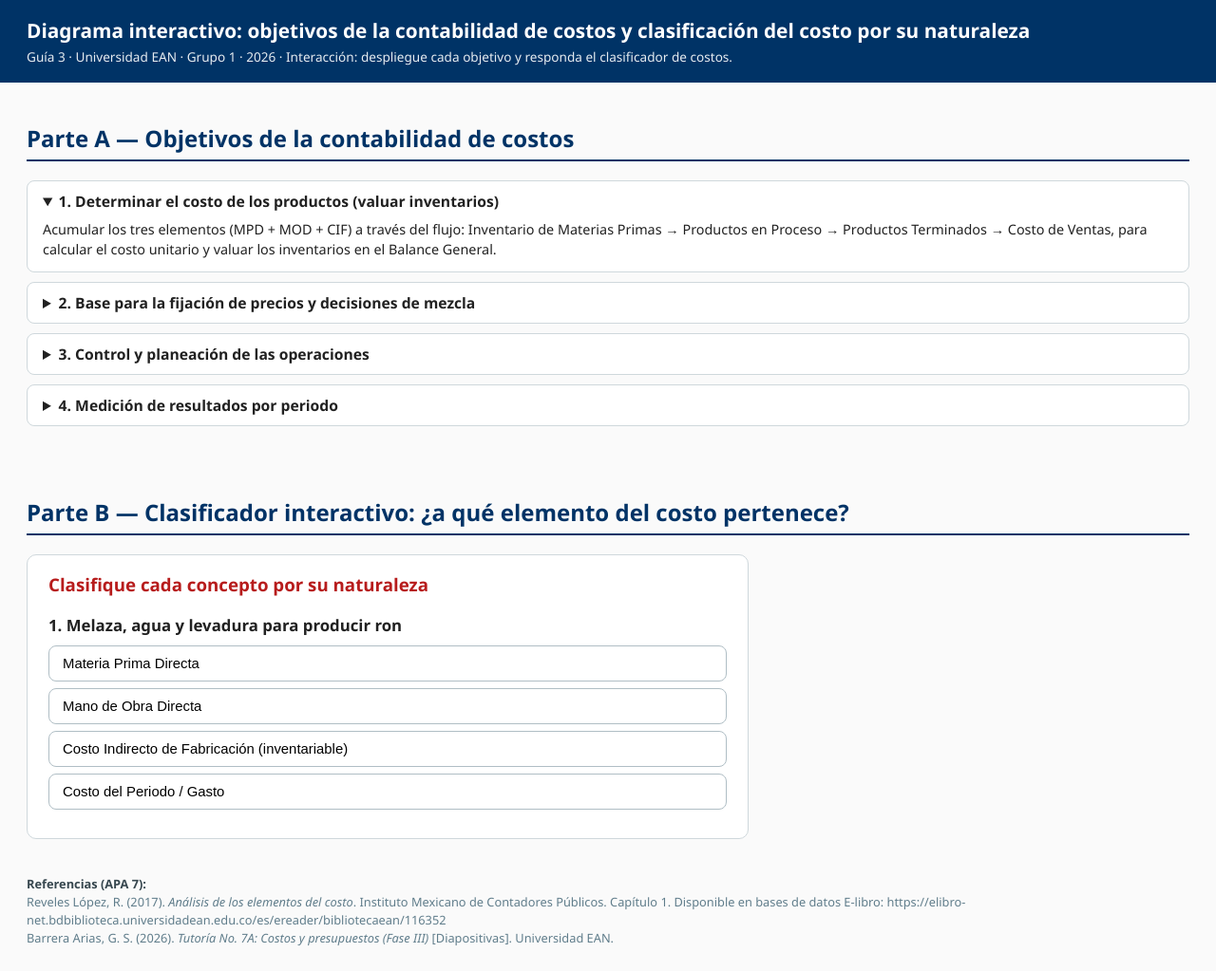
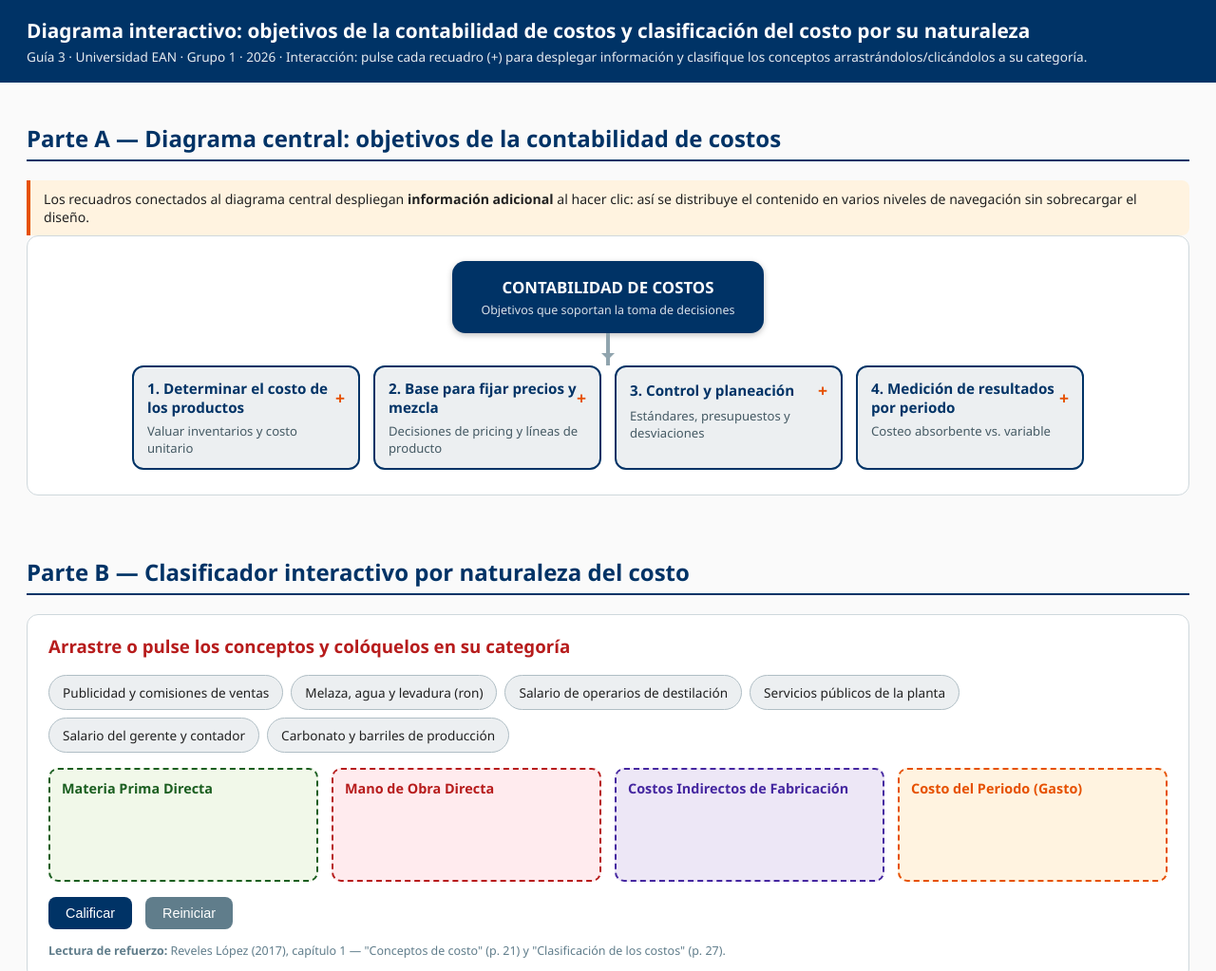
Before and after one commit to andreslopezco/guia3-productos, a plain HTML site: page e2-diagrama-interactivo.html in a window 1280 px wide. Shown: the top 1023 px of the page at 95% size. Drawn offline with Linux system fonts and the light colour scheme.

Commit message:
E2: diagrama interactivo con nodos desplegables y clasificador drag&drop (pautas Genially)

```diff
--- a/e2-diagrama-interactivo.html
+++ b/e2-diagrama-interactivo.html
@@ -13,20 +13,47 @@
   header p { margin:4px 0 0; font-size:.85rem; opacity:.9; }
   .seccion { padding:22px 28px; }
   .seccion h2 { color:var(--azul); border-bottom:2px solid var(--azul); padding-bottom:6px; }
-  /* Objetivos: acordeón */
-  details.obj { background:#fff; border:1px solid #cfd8dc; border-radius:8px; margin:10px 0; padding:10px 16px; }
-  details.obj summary { font-weight:600; cursor:pointer; font-size:.98rem; }
-  details.obj p { margin:8px 0 2px; font-size:.9rem; line-height:1.5; }
-  /* Clasificador: quiz de clasificación por naturaleza */
-  .quiz { background:#fff; border:1px solid #cfd8dc; border-radius:10px; padding:18px 22px; max-width:760px; }
-  .quiz h3 { margin-top:0; color:var(--rojo); }
-  .concepto { font-size:1.05rem; font-weight:600; margin:14px 0 10px; }
-  .opciones button { display:block; width:100%; text-align:left; margin:7px 0; padding:10px 14px; border-radius:8px; border:1px solid #b0bec5; background:#fff; cursor:pointer; font-size:.93rem; }
-  .opciones button:hover { background:#eceff1; }
-  .correcto { background:#e8f5e9 !important; border-color:var(--verde) !important; }
-  .incorrecto { background:#ffebee !important; border-color:var(--rojo) !important; }
-  .resultado { margin-top:12px; font-weight:600; }
-  .siguiente { margin-top:12px; padding:8px 16px; background:var(--azul); color:#fff; border:none; border-radius:6px; cursor:pointer; }
+  .aviso { background:#fff3e0; border-left:4px solid var(--ambar); padding:10px 14px; border-radius:0 8px 8px 0; font-size:.88rem; }
+
+  /* ===== Parte A: diagrama central + nodos conectados ===== */
+  .diagrama { background:#fff; border:1px solid #cfd8dc; border-radius:12px; padding:26px 20px; display:flex; flex-direction:column; align-items:center; gap:0; }
+  .nodo-central { background:var(--azul); color:#fff; border-radius:14px; padding:16px 30px; text-align:center; font-weight:700; font-size:1.05rem; max-width:520px; box-shadow:0 2px 6px rgba(0,0,0,.25); }
+  .nodo-central small { display:block; font-weight:400; font-size:.78rem; opacity:.85; margin-top:4px; }
+  .conector { width:4px; height:34px; background:#90a4ae; position:relative; }
+  .conector::after { content:''; position:absolute; bottom:-1px; left:-5px; border:7px solid transparent; border-top-color:#90a4ae; }
+  .nodos { display:flex; flex-wrap:wrap; gap:14px; justify-content:center; max-width:1100px; }
+  .nodo { width:240px; background:#eceff1; border:2px solid var(--azul); border-radius:12px; padding:12px 14px; cursor:pointer; transition:.15s; position:relative; }
+  .nodo:hover { transform:translateY(-3px); box-shadow:0 4px 10px rgba(0,0,0,.15); }
+  .nodo h3 { margin:0 0 6px; font-size:.95rem; color:var(--azul); display:flex; align-items:center; justify-content:space-between; }
+  .nodo h3 .plus { font-size:1.1rem; color:var(--ambar); }
+  .nodo p { margin:0; font-size:.82rem; color:#455a64; }
+  .nodo .detalle { max-height:0; overflow:hidden; transition:max-height .3s ease; }
+  .nodo.abierto .detalle { max-height:320px; }
+  .nodo.abierto .plus { transform:rotate(45deg); }
+  .detalle-inner { padding-top:10px; margin-top:10px; border-top:1px dashed #b0bec5; font-size:.82rem; line-height:1.5; color:#37474f; }
+  .detalle-inner em { display:block; margin-top:6px; font-size:.75rem; color:#607d8b; }
+
+  /* ===== Parte B: clasificador visual de conceptos ===== */
+  .clasificador { background:#fff; border:1px solid #cfd8dc; border-radius:12px; padding:20px 22px; }
+  .clasificador h3 { margin-top:0; color:var(--rojo); }
+  .tablero { display:grid; grid-template-columns:repeat(auto-fit,minmax(210px,1fr)); gap:14px; margin-bottom:16px; }
+  .conceptos { display:flex; flex-wrap:wrap; gap:8px; margin-bottom:16px; min-height:40px; }
+  .tarjeta { padding:8px 14px; background:#eceff1; border:1px solid #b0bec5; border-radius:20px; font-size:.85rem; cursor:pointer; user-select:none; transition:.15s; }
+  .tarjeta:hover { background:#e3f2fd; border-color:#64b5f6; }
+  .tarjeta.asignada { opacity:.35; pointer-events:none; text-decoration:line-through; }
+  .zona { border:2px dashed #b0bec5; border-radius:10px; padding:10px 12px; min-height:120px; background:#fafafa; }
+  .zona h4 { margin:0 0 8px; font-size:.9rem; }
+  .zona.verde { border-color:var(--verde); background:#f1f8e9; } .zona.verde h4 { color:var(--verde); }
+  .zona.rojo { border-color:var(--rojo); background:#ffebee; } .zona.rojo h4 { color:var(--rojo); }
+  .zona.ambar { border-color:var(--ambar); background:#fff3e0; } .zona.ambar h4 { color:var(--ambar); }
+  .zona .asignado { display:inline-block; margin:3px 3px; padding:4px 10px; border-radius:14px; background:#fff; border:1px solid #90a4ae; font-size:.8rem; cursor:pointer; }
+  .zona .asignado:hover { background:#ffebee; border-color:var(--rojo); }
+  .barra-resultado { display:flex; align-items:center; gap:14px; margin-top:8px; }
+  button.accion { padding:9px 18px; background:var(--azul); color:#fff; border:none; border-radius:8px; cursor:pointer; font-size:.9rem; }
+  button.accion.sec { background:#607d8b; }
+  #veredicto { font-weight:600; }
+  .leyenda { margin-top:14px; font-size:.78rem; color:#607d8b; line-height:1.5; }
+
   footer { padding:16px 28px; font-size:.8rem; color:#607d8b; line-height:1.5; }
   footer strong { color:#37474f; }
 </style>
@@ -34,38 +61,61 @@
 <body>
 <header>
   <h1>Diagrama interactivo: objetivos de la contabilidad de costos y clasificación del costo por su naturaleza</h1>
-  <p>Guía 3 · Universidad EAN · Grupo 1 · 2026 · Interacción: despliegue cada objetivo y responda el clasificador de costos.</p>
+  <p>Guía 3 · Universidad EAN · Grupo 1 · 2026 · Interacción: pulse cada recuadro (+) para desplegar información y clasifique los conceptos arrastrándolos/clicándolos a su categoría.</p>
 </header>
 
 <div class="seccion">
-  <h2>Parte A — Objetivos de la contabilidad de costos</h2>
-
-  <details class="obj" open>
-    <summary>1. Determinar el costo de los productos (valuar inventarios)</summary>
-    <p>Acumular los tres elementos (MPD + MOD + CIF) a través del flujo: Inventario de Materias Primas → Productos en Proceso → Productos Terminados → Costo de Ventas, para calcular el costo unitario y valuar los inventarios en el Balance General.</p>
-  </details>
-  <details class="obj">
-    <summary>2. Base para la fijación de precios y decisiones de mezcla</summary>
-    <p>El costo unitario y el margen de contribución permiten fijar precios de venta, aceptar o rechazar órdenes especiales y decidir qué líneas de producto mantener, potenciar o eliminar.</p>
-  </details>
-  <details class="obj">
-    <summary>3. Control y planeación de las operaciones</summary>
-    <p>Los costos estándar y los presupuestos (Mendoza Roca, 2017) permiten comparar lo real contra lo planeado, detectar desviaciones y aplicar medidas correctivas en cada centro de responsabilidad.</p>
-  </details>
-  <details class="obj">
-    <summary>4. Medición de resultados por periodo</summary>
-    <p>Separar costos de producto (inventariables) de costos del periodo (expensados de inmediato) hace posible preparar el Estado de Resultados tanto por costeo total (absorbente) como por costeo variable.</p>
-  </details>
+  <h2>Parte A — Diagrama central: objetivos de la contabilidad de costos</h2>
+  <div class="aviso">Los recuadros conectados al diagrama central despliegan <strong>información adicional</strong> al hacer clic: así se distribuye el contenido en varios niveles de navegación sin sobrecargar el diseño.</div>
+  <div class="diagrama">
+    <div class="nodo-central">CONTABILIDAD DE COSTOS<small>Objetivos que soportan la toma de decisiones</small></div>
+    <div class="conector"></div>
+    <div class="nodos">
+      <div class="nodo" onclick="toggle(this)">
+        <h3>1. Determinar el costo de los productos <span class="plus">+</span></h3>
+        <p>Valuar inventarios y costo unitario</p>
+        <div class="detalle"><div class="detalle-inner">Acumula los tres elementos del costo —materias primas directas (MPD), mano de obra directa (MOD) y costos indirectos de fabricación (CIF)— a través del flujo: Inventario de Materias Primas → Productos en Proceso → Productos Terminados → Costo de Ventas. Con ello calcula el costo unitario y valúa los inventarios del Balance General.
+          <em>Reveles López (2017, cap. 1)</em></div></div>
+      </div>
+      <div class="nodo" onclick="toggle(this)">
+        <h3>2. Base para fijar precios y mezcla <span class="plus">+</span></h3>
+        <p>Decisiones de pricing y líneas de producto</p>
+        <div class="detalle"><div class="detalle-inner">El costo unitario y el margen de contribución permiten fijar precios de venta, aceptar o rechazar órdenes especiales y decidir qué líneas mantener, potenciar o eliminar.
+          <em>Reveles López (2017, cap. 1)</em></div></div>
+      </div>
+      <div class="nodo" onclick="toggle(this)">
+        <h3>3. Control y planeación <span class="plus">+</span></h3>
+        <p>Estándares, presupuestos y desviaciones</p>
+        <div class="detalle"><div class="detalle-inner">Los costos estándar y los presupuestos permiten comparar lo real contra lo planeado, detectar desviaciones y aplicar medidas correctivas por centro de responsabilidad.
+          <em>Mendoza Roca (2017, cap. 1)</em></div></div>
+      </div>
+      <div class="nodo" onclick="toggle(this)">
+        <h3>4. Medición de resultados por periodo <span class="plus">+</span></h3>
+        <p>Costeo absorbente vs. variable</p>
+        <div class="detalle"><div class="detalle-inner">Separar costos de producto (inventariables) de costos del periodo (expensados) hace posible preparar el Estado de Resultados por costeo total (absorbente) o variable.
+          <em>Reveles López (2017, cap. 1)</em></div></div>
+      </div>
+    </div>
+  </div>
 </div>
 
 <div class="seccion">
-  <h2>Parte B — Clasificador interactivo: ¿a qué elemento del costo pertenece?</h2>
-  <div class="quiz" id="quiz">
-    <h3>Clasifique cada concepto por su naturaleza</h3>
-    <div class="concepto" id="pregunta"></div>
-    <div class="opciones" id="opciones"></div>
-    <div class="resultado" id="resultado"></div>
-    <button class="siguiente" id="siguiente" onclick="siguiente()" style="display:none">Siguiente concepto →</button>
+  <h2>Parte B — Clasificador interactivo por naturaleza del costo</h2>
+  <div class="clasificador">
+    <h3>Arrastre o pulse los conceptos y colóquelos en su categoría</h3>
+    <div class="conceptos" id="conceptos"></div>
+    <div class="tablero">
+      <div class="zona verde" data-cat="MPD"><h4>Materia Prima Directa</h4><div class="drop" ondrop="soltar(event,'MPD')" ondragover="permite(event)"></div></div>
+      <div class="zona rojo" data-cat="MOD"><h4>Mano de Obra Directa</h4><div class="drop" ondrop="soltar(event,'MOD')" ondragover="permite(event)"></div></div>
+      <div class="zona" data-cat="CIF" style="border-color:#4527a0; background:#ede7f6;"><h4 style="color:#4527a0;">Costos Indirectos de Fabricación</h4><div class="drop" ondrop="soltar(event,'CIF')" ondragover="permite(event)"></div></div>
+      <div class="zona ambar" data-cat="GASTO"><h4>Costo del Periodo (Gasto)</h4><div class="drop" ondrop="soltar(event,'GASTO')" ondragover="permite(event)"></div></div>
+    </div>
+    <div class="barra-resultado">
+      <button class="accion" onclick="calificar()">Calificar</button>
+      <button class="accion sec" onclick="reiniciar()">Reiniciar</button>
+      <div id="veredicto"></div>
+    </div>
+    <div class="leyenda"><strong>Lectura de refuerzo:</strong> Reveles López (2017), capítulo 1 — "Conceptos de costo" (p. 21) y "Clasificación de los costos" (p. 27).</div>
   </div>
 </div>
 
@@ -76,48 +126,73 @@
 </footer>
 
 <script>
-const casoderon = [
-  { q: 'Melaza, agua y levadura para producir ron', r: 'MPD', exp: 'Material que forma parte física del producto terminado: materia prima directa.' },
-  { q: 'Salario de los operarios de destilación', r: 'MOD', exp: 'Mano de obra que transforma directamente la materia prima.' },
-  { q: 'Carbonato y barriles usados en la producción', r: 'CIF', exp: 'Insumos indirectos y envases: no se pueden rastrear con precisión a cada unidad → CIF.' },
-  { q: 'Salario del gerente y del contador de la planta', r: 'Gasto', exp: 'Costos del periodo: administración, no se inventarían.' },
-  { q: 'Publicidad y comisiones de vendedores', r: 'Gasto', exp: 'Gastos de mercadeo y ventas: del periodo, nunca del producto.' },
-  { q: 'Servicios públicos de la planta de producción', r: 'CIF', exp: 'Servicios de fábrica: no son MP ni MOD → costos indirectos de fabricación (inventariables).' },
+function toggle(n){ n.classList.toggle('abierto'); }
+
+/* ===== Parte B: clasificador ===== */
+const CONCEPTOS = [
+  { id:'melaza', txt:'Melaza, agua y levadura (ron)', cat:'MPD', exp:'Forma parte físicamente del producto: materia prima directa.' },
+  { id:'operarios', txt:'Salario de operarios de destilación', cat:'MOD', exp:'Mano de obra que transforma directamente la materia prima.' },
+  { id:'carbonato', txt:'Carbonato y barriles de producción', cat:'CIF', exp:'Insumos y envases indirectos: no rastreables por unidad → CIF.' },
+  { id:'gerente', txt:'Salario del gerente y contador', cat:'GASTO', exp:'Costo del periodo (administración): no se inventaría.' },
+  { id:'publicidad', txt:'Publicidad y comisiones de ventas', cat:'GASTO', exp:'Gasto de mercadeo y ventas: del periodo.' },
+  { id:'agua', txt:'Servicios públicos de la planta', cat:'CIF', exp:'Servicios de fábrica: ni MP ni MOD → CIF inventariable.' },
 ];
-const etiquetas = {
-  MPD: 'Materia Prima Directa',
-  MOD: 'Mano de Obra Directa',
-  CIF: 'Costo Indirecto de Fabricación (inventariable)',
-  Gasto: 'Costo del Periodo / Gasto',
-};
-let i = 0, aciertos = 0;
-function render() {
-  const p = casoderon[i];
-  document.getElementById('pregunta').textContent = (i+1) + '. ' + p.q;
-  const cont = document.getElementById('opciones');
+let asignaciones = {};  // id -> cat
+const NOMBRES = { MPD:'Materia Prima Directa', MOD:'Mano de Obra Directa', CIF:'Costos Indirectos de Fabricación', GASTO:'Costo del Periodo (Gasto)' };
+
+function iniciar() {
+  const cont = document.getElementById('conceptos');
   cont.innerHTML = '';
-  document.getElementById('resultado').textContent = '';
-  document.getElementById('siguiente').style.display = 'none';
-  Object.keys(etiquetas).forEach(k => {
-    const b = document.createElement('button');
-    b.textContent = etiquetas[k];
-    b.onclick = () => responder(b, k);
-    cont.appendChild(b);
+  asignaciones = {};
+  const lista = [...CONCEPTOS].sort(() => Math.random() - .5);
+  lista.forEach(c => {
+    const t = document.createElement('span');
+    t.className = 'tarjeta'; t.draggable = true; t.id = 't-' + c.id;
+    t.textContent = c.txt;
+    t.ondragstart = e => e.dataTransfer.setData('text/plain', c.id);
+    t.onclick = () => modoTap(c.id);
+    cont.appendChild(t);
   });
+  document.querySelectorAll('.zona').forEach(z => z.querySelector('.drop').innerHTML = '');
+  document.getElementById('veredicto').textContent = '';
 }
-function responder(btn, k) {
-  const p = casoderon[i];
-  [...document.getElementById('opciones').children].forEach(b => b.disabled = true);
-  if (k === p.r) { btn.classList.add('correcto'); aciertos++; document.getElementById('resultado').textContent = '✔ Correcto. ' + p.exp; }
-  else { btn.classList.add('incorrecto'); const ok=[...document.getElementById('opciones').children][Object.keys(etiquetas).indexOf(p.r)]; ok.classList.add('correcto'); document.getElementById('resultado').textContent = '✘ La respuesta correcta es: ' + etiquetas[p.r] + '. ' + p.exp; }
-  document.getElementById('siguiente').style.display = 'inline-block';
-  document.getElementById('siguiente').textContent = (i < casoderon.length-1) ? 'Siguiente concepto →' : 'Ver resumen →';
+let tapId = null;
+function modoTap(id){ tapId = id; document.getElementById('veredicto').textContent = 'Concepto seleccionado: pulse la categoría donde pertenece.'; }
+document.querySelectorAll('.zona').forEach(z => z.addEventListener('click', () => { if (tapId) soltarTap(tapId, z.dataset.cat); }));
+
+function soltarTap(id, cat) {
+  asignaciones[id] = cat;
+  const t = document.getElementById('t-' + id);
+  t.classList.add('asignada');
+  const chip = document.createElement('span');
+  chip.className = 'asignado';
+  chip.textContent = t.textContent + ' ✕';
+  chip.title = 'Quitar';
+  chip.onclick = e => { e.stopPropagation(); delete asignaciones[id]; t.classList.remove('asignada'); chip.remove(); };
+  z.querySelector('.drop').appendChild(chip);
+  tapId = null;
+  document.getElementById('veredicto').textContent = '';
 }
-function siguiente() {
-  if (i < casoderon.length-1) { i++; render(); }
-  else { document.getElementById('quiz').innerHTML = '<h3>Resumen</h3><p>Acertaste ' + aciertos + ' de ' + casoderon.length + ' conceptos.</p><p><strong>Lectura de refuerzo:</strong> Reveles López (2017), capítulo 1 — "Conceptos de costo" (p. 21) y "Clasificación de los costos" (p. 27).</p>'; }
+function permite(e){ e.preventDefault(); }
+function soltar(e, cat) {
+  e.preventDefault();
+  const id = e.dataTransfer.getData('text/plain');
+  if (id) soltarTap(id, cat);
 }
-render();
+function calificar() {
+  const faltan = CONCEPTOS.filter(c => !asignaciones[c.id]);
+  if (faltan.length) { document.getElementById('veredicto').textContent = 'Faltan ' + faltan.length + ' concepto(s) por clasificar.'; return; }
+  let ok = 0; const errores = [];
+  CONCEPTOS.forEach(c => {
+    if (asignaciones[c.id] === c.cat) ok++;
+    else errores.push('"' + c.txt + '" → ' + NOMBRES[c.cat] + ': ' + c.exp);
+  });
+  let v = '✔ ' + ok + '/' + CONCEPTOS.length + ' correctas. ';
+  if (errores.length) { v += 'Repase:'; v += '<ul style="margin:6px 0 0 18px; padding:0">' + errores.map(e => '<li style="font-weight:400">' + e + '</li>').join('') + '</ul>'; }
+  document.getElementById('veredicto').innerHTML = v;
+}
+function reiniciar(){ iniciar(); }
+iniciar();
 </script>
 </body>
 </html>
```
